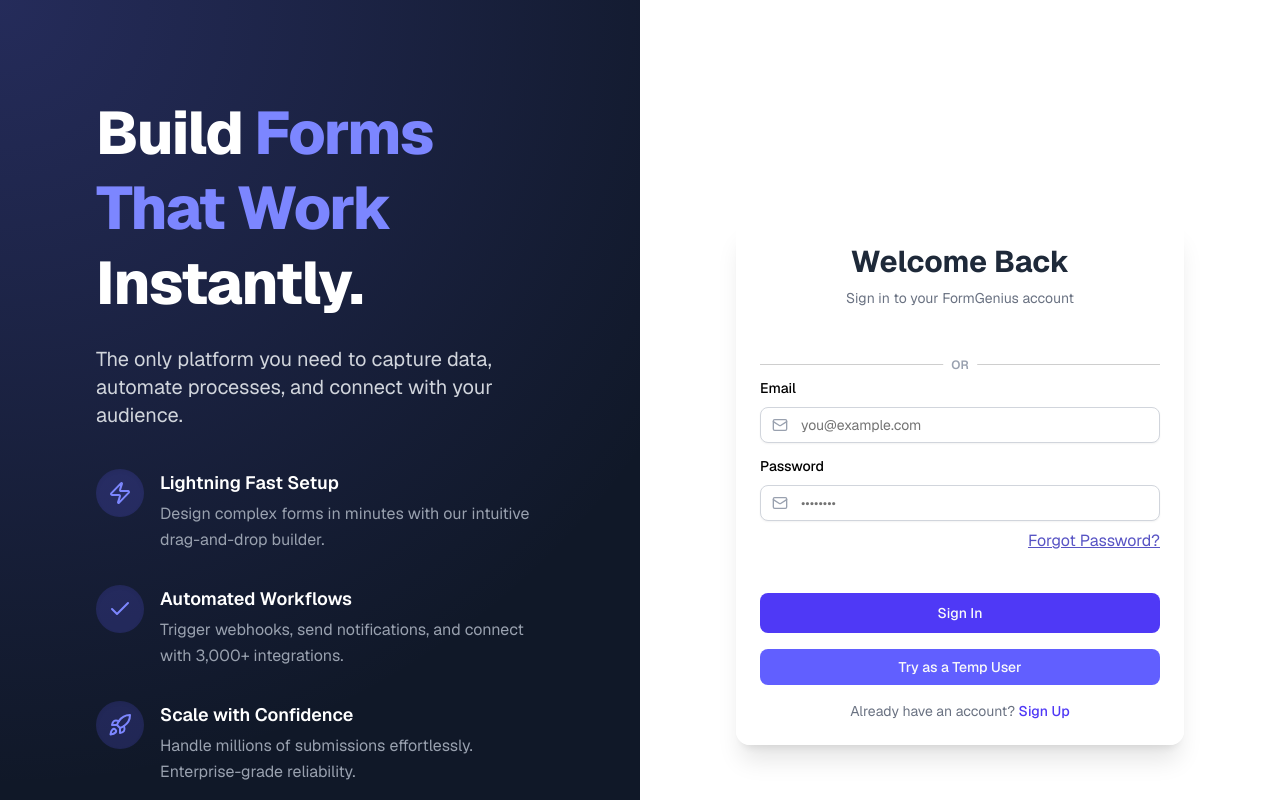
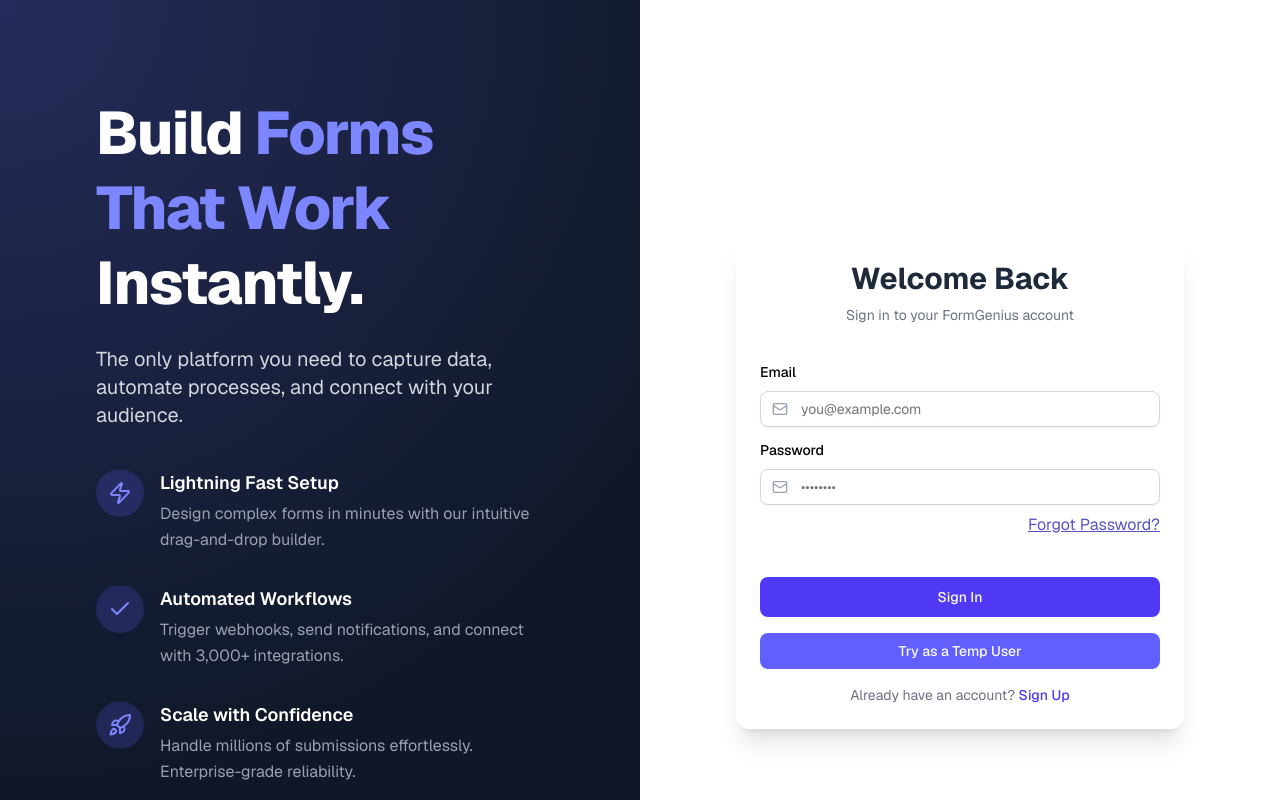
Before and after one commit to giridhar-m-a/custom_form_app, a Next.js app in the folder apps/client/: page / in a window 1280 px wide. Shown: the top 800 px of the page. Built offline with nearby package versions, Linux system fonts and the light colour scheme; no server answers.

Commit message:
hide google login

```diff
--- a/apps/client/components/home/AuthFormLogin.tsx
+++ b/apps/client/components/home/AuthFormLogin.tsx
@@ -69,7 +69,7 @@
           Continue with Google
         </Button>
 
-        <div className="relative my-4">
+        <div className="relative hidden my-4">
           <Separator />
           <span className="absolute top-1/2 left-1/2 -translate-x-1/2 -translate-y-1/2 bg-white px-2 text-xs font-semibold text-gray-400 uppercase">
             or
```
